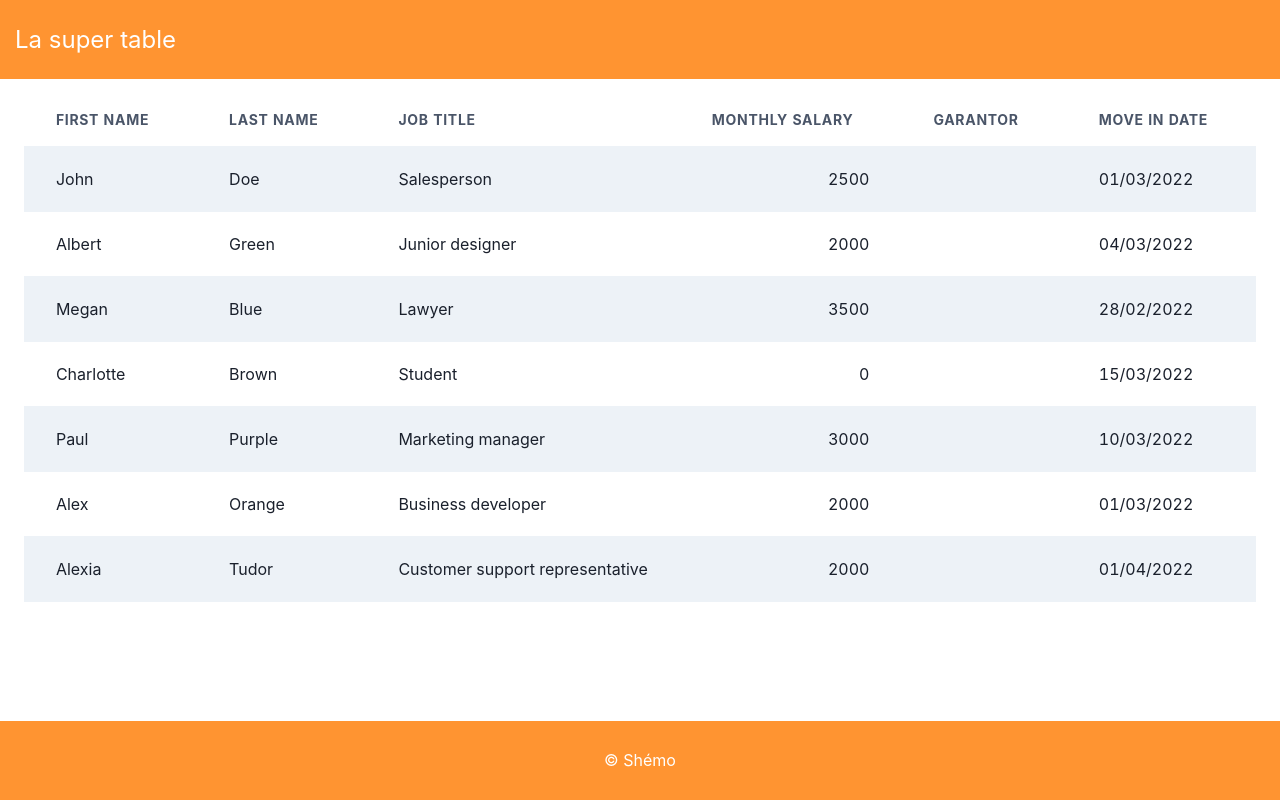
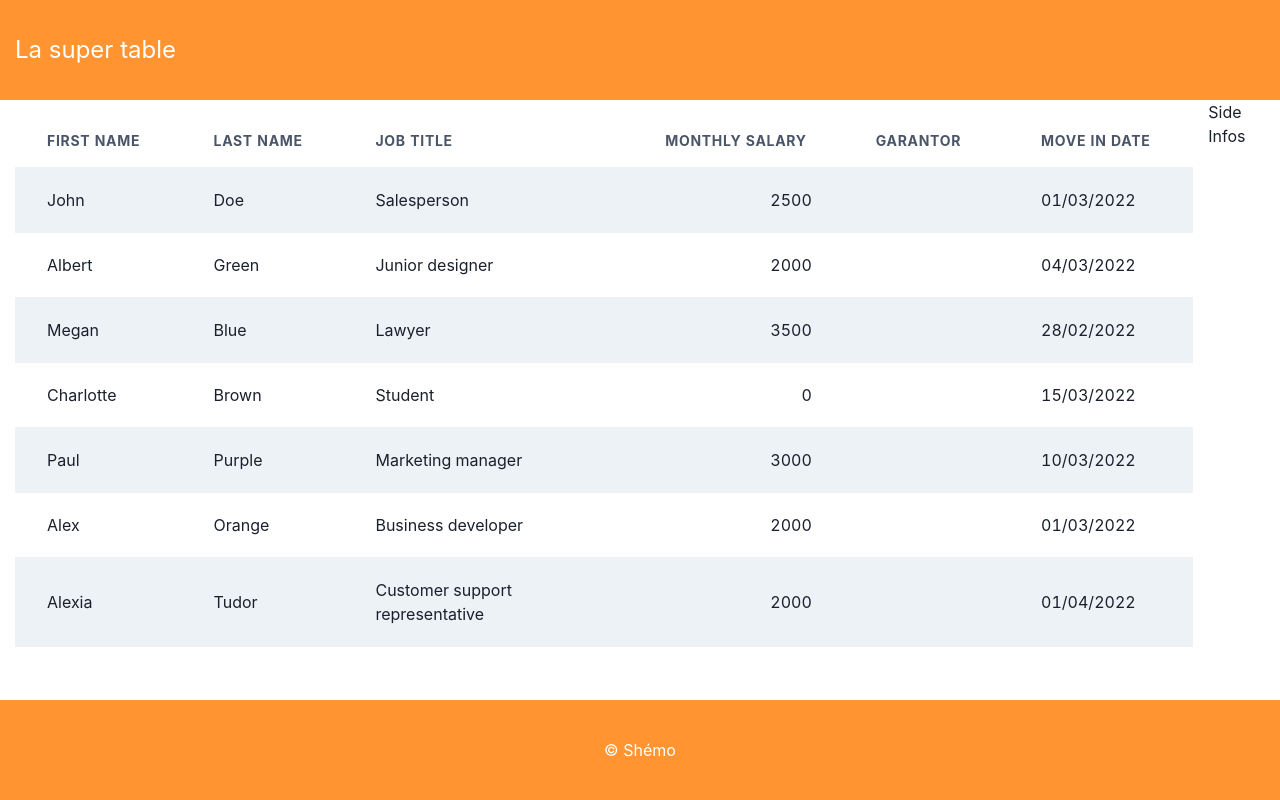
Before and after one commit to ShemoMFR/supertable, a Next.js app: page / in a window 1280 px wide. Built offline with nearby package versions, Linux system fonts and the light colour scheme.

Commit message:
useContext set

```diff
--- a/components/DataTable/DataTable.jsx
+++ b/components/DataTable/DataTable.jsx
@@ -77,9 +77,9 @@ export default function DataTable({ datas }) {
             {rows.map((row) => {
                 prepareRow(row)
                 return (
-                <Tr {...row.getRowProps()}>
+                    <Tr {...row.getRowProps()} onClick={() => console.log('test click')}>
                     {row.cells.map((cell) => (
-                    <Td {...cell.getCellProps()} isNumeric={cell.column.isNumeric}>
+                        <Td {...cell.getCellProps()} isNumeric={cell.column.isNumeric}>
                         {cell.render('Cell')}
                     </Td>
                     ))}
--- a/components/Layout/Layout.js
+++ b/components/Layout/Layout.js
@@ -1,20 +1,27 @@
+/* LIBRAIRIES */
+import React from 'react';
+
 /* COMPONENTS */
 import Header from '../Header/Header';
 import Footer from '../Footer/Footer';
+import SideInfos from '../SideInfos/SideInfos';
 
 /* CSS */
 import Style from './Layout.module.css';
-import { useEffect } from 'react';
 
 export default function Layout(props) {
 
     return (
         <div className='globalContainer'>
-            <Header />
-            <div className='container flexGrow'>
-                {props.children}
-            </div>
-            <Footer />
+                <Header />
+                <div className="flexGrow" style={{display: 'flex'}}>
+                    <div className='container'>
+                        {props.children}
+                    </div>
+
+                    <SideInfos />
+                </div>
+                <Footer />
         </div>
     )
 }
--- /dev/null
+++ b/components/SideInfos/SideInfos.js
@@ -0,0 +1,17 @@
+/* LIRAIRIES */
+import React, { useContext } from 'react';
+import SideInfosContext from '../../context/SideInfosContext';
+
+/* CSS */
+import style from './SideInfos.module.css';
+
+export default function SideInfos() {
+
+    const {isSideOpen, rateApplicant, setIsSideOpen, setRateApplicant} = useContext(SideInfosContext);
+
+    return (
+        <div>
+            Side Infos
+        </div>
+    )
+}
--- /dev/null
+++ b/context/SideInfosContext.js
@@ -0,0 +1,5 @@
+import { createContext } from 'react';
+
+const SideInfosContext = createContext({});
+
+export default SideInfosContext;
--- a/pages/_app.js
+++ b/pages/_app.js
@@ -1,7 +1,8 @@
 /* LIBRAIRIES */
 import React, { useState } from 'react';
-import { Hydrate, QueryClient, QueryClientProvider } from 'react-query'
-import { ChakraProvider, theme } from '@chakra-ui/react'
+import SideInfosContext from '../context/SideInfosContext';
+import { Hydrate, QueryClient, QueryClientProvider } from 'react-query';
+import { ChakraProvider, theme } from '@chakra-ui/react';
 
 /* COMPONENT */
 import Layout from '../components/Layout/Layout';
@@ -11,9 +12,18 @@ import '../styles/globals.css'
 
 function MyApp({ Component, pageProps }) {
 
-    const [queryClient] = useState(() => new QueryClient())
+    const [queryClient] = useState(() => new QueryClient());
+    const [isSideOpen, setIsSideOpen] = useState(false);
+    const [rateApplicant, setRateApplicant] = useState(0);
 
     return (
+        <SideInfosContext.Provider value={{
+            isSideOpen: isSideOpen,
+            setIsSideOpen: setIsSideOpen,
+            rateApplicant: rateApplicant,
+            setRateApplicant: setRateApplicant
+        }}
+        >
             <Layout>
                 <QueryClientProvider client={queryClient}>
                     <Hydrate state={pageProps.dehydratedState}>
@@ -23,6 +33,7 @@ function MyApp({ Component, pageProps }) {
                     </Hydrate>
                 </QueryClientProvider>
             </Layout>
+        </SideInfosContext.Provider>
     )
 }
 
--- a/pages/api/datas.js
+++ b/pages/api/datas.js
@@ -1,6 +1,12 @@
 const datasMocked = require('../Db.json');
 
-export default function handler(req, res) {
+export default function handler(req, res, err) {
+
+    if (err) {
+        res.status(500).json({
+            message: 'Problème serveur'
+        })
+    }
 
     res.status(200).json({
         datas: datasMocked
--- a/pages/index.js
+++ b/pages/index.js
@@ -4,7 +4,8 @@ import { dehydrate, useQuery, QueryClient } from 'react-query';
 /* UI */
 import DataTable from '../components/DataTable/DataTable';
 
-const getDatas = async () => await (await fetch("/api/datas").then(res => res.json()));
+/* SERVICE */
+const getDatas = async () => await fetch("/api/datas").then(res => res.json());
 
 export default function Index(props) {
 
```
Also changed, not shown: components/SideInfos/SideInfos.module.css (added). Lines whose indentation alone changed are shown as unchanged.
